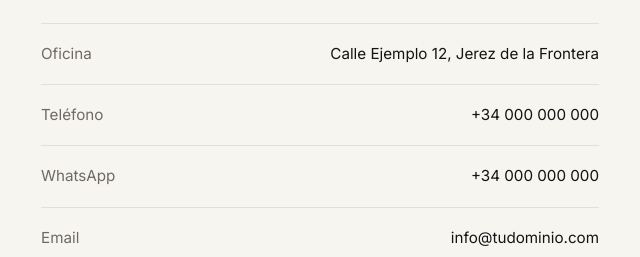
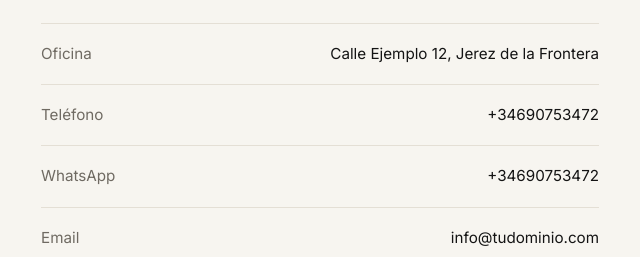
Before and after one commit to aureasherry/aureasherry-web, a plain HTML site: page index.html in a window 1280 px wide. Shown: the part 5389-5646 px from the top of the page, 1-641 px from the left. Drawn offline with Linux system fonts and the light colour scheme.

Commit message:
Update contact information in index.html

```diff
--- a/index.html
+++ b/index.html
@@ -375,8 +375,8 @@ footer{border-top:1px solid var(--line);padding:60px 0 36px;margin-top:40px}
       <h2>Hablemos de tu próximo hogar.</h2>
       <div class="info">
         <div><span>Oficina</span>Calle Ejemplo 12, Jerez de la Frontera</div>
-        <div><span>Teléfono</span>+34 000 000 000</div>
-        <div><span>WhatsApp</span>+34 000 000 000</div>
+        <div><span>Teléfono</span>+34690753472</div>
+        <div><span>WhatsApp</span>+34690753472</div>
         <div><span>Email</span>info@tudominio.com</div>
         <div><span>Horario</span>L–V 9:00–19:00 · S 10:00–14:00</div>
       </div>
```
